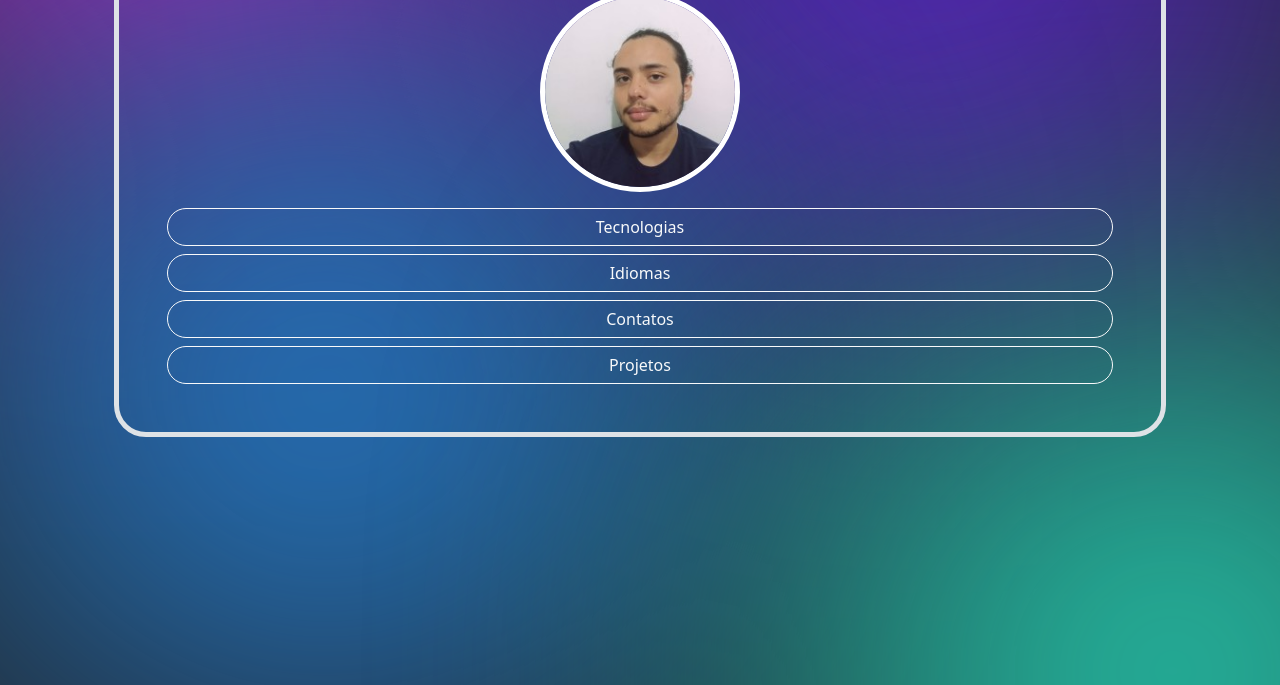
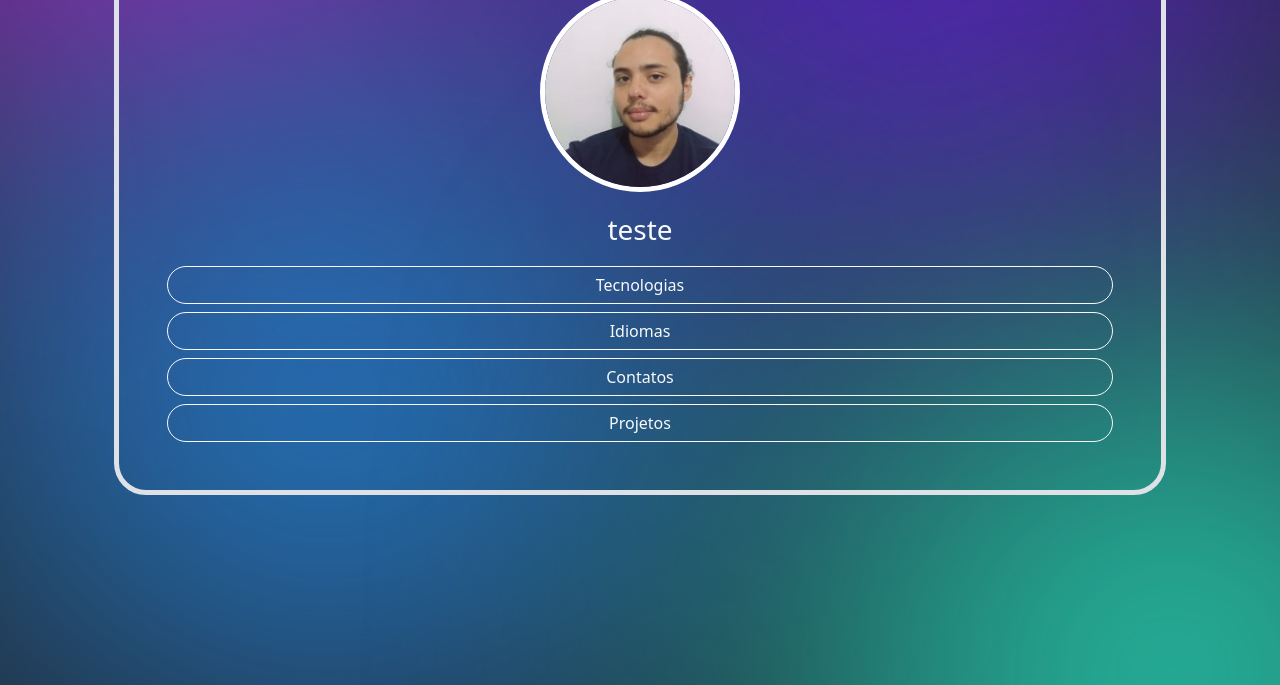
Before and after one commit to RuanSpinelli/cartao-portifolio, a plain HTML site: page index.html in a window 1280 px wide. Shown: the part 115-800 px from the top of the page. Drawn offline with nearby package versions, Linux system fonts and the light colour scheme.

Commit message:
cor e tamanho do texto de descrição
Alterado o tamanho da fonte e da cor do texto que fica abaixo da foto

```diff
--- a/index.html
+++ b/index.html
@@ -32,6 +32,10 @@
                     </div>
                     <div class="col my-3 d-flex justify-content-center align-items-center">
                         <img src="media/images/1695729706051.jpg" alt="Imagem" class="img-fluid border border-5 border-white rounded-circle" style="width: 200px; height: 200px;">
+
+                    </div>
+                    <div class="text-center text-muted">
+                        <p class=" text-light fs-3">teste</p>
                     </div>
 
 
```
